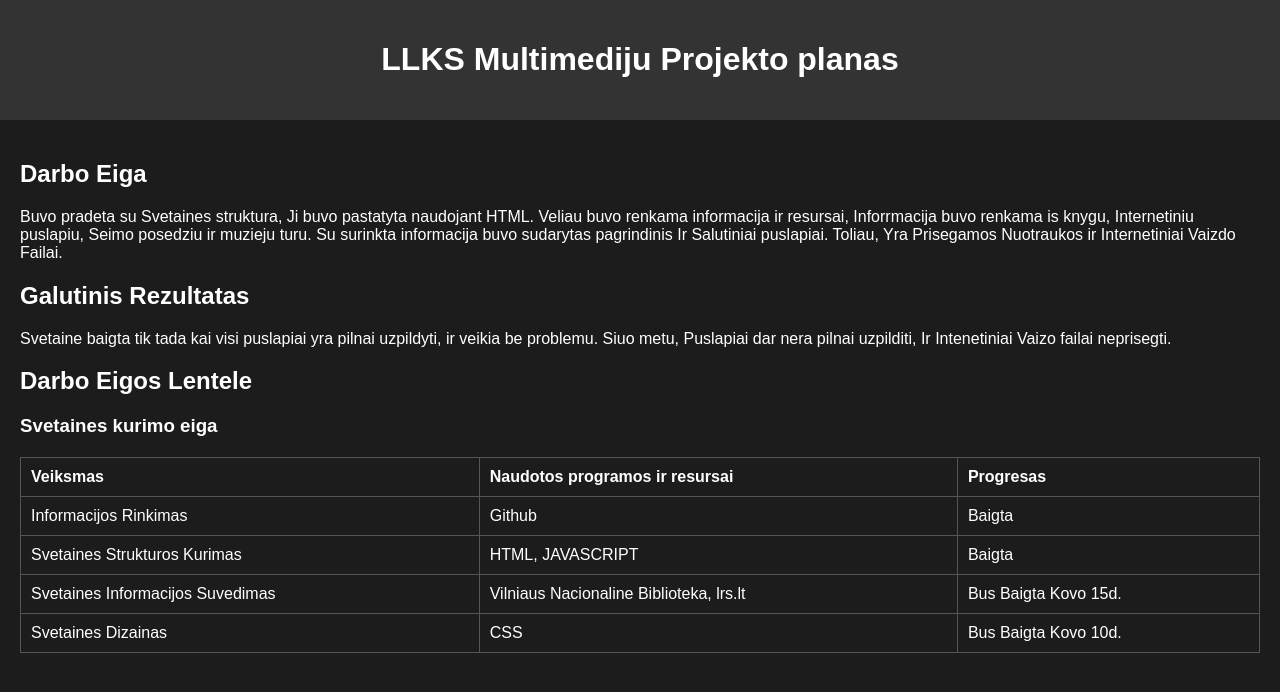
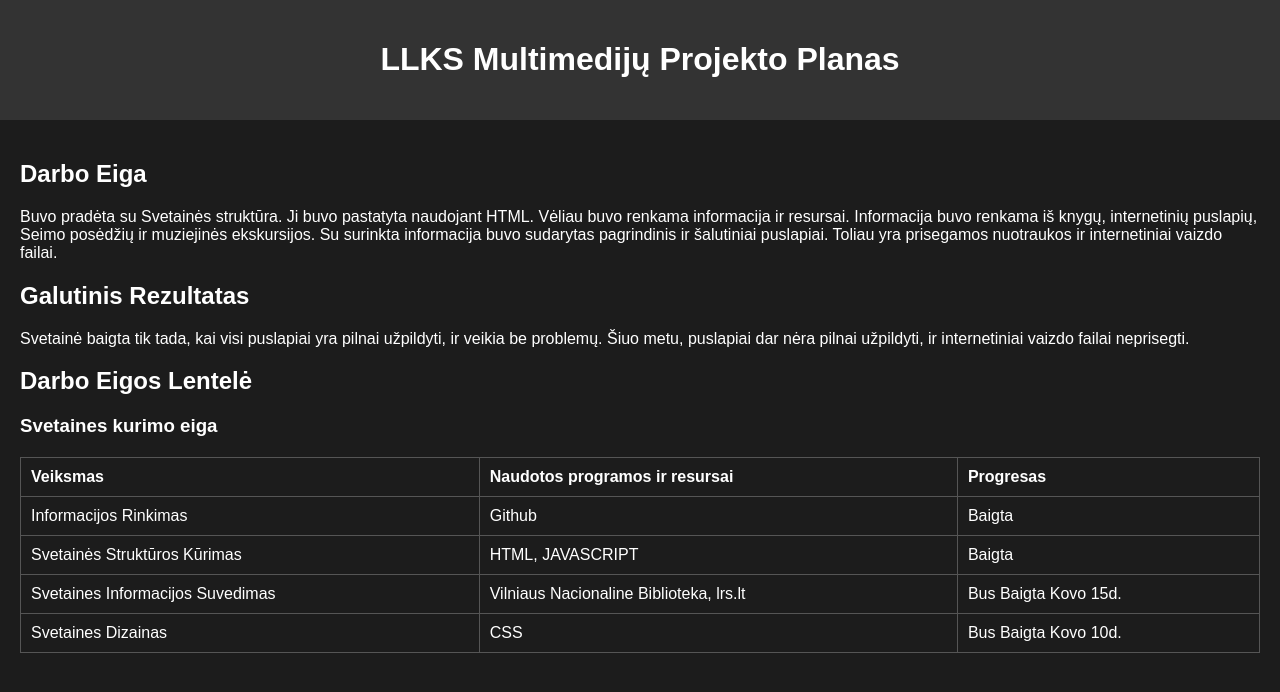
Before and after one commit to IlumCI/Planas, a plain HTML site: page index.html in a window 1280 px wide. Drawn offline with Linux system fonts and the light colour scheme.

Commit message:
Update index.html

```diff
--- a/index.html
+++ b/index.html
@@ -3,7 +3,7 @@
 <head>
   <meta charset="UTF-8">
   <meta name="viewport" content="width=device-width, initial-scale=1.0">
-  <title>Multimedia Project Plan</title>
+  <title>Multimedijų Projektas - planas</title>
   <style>
     body {
       background-color: #1c1c1c;
@@ -34,26 +34,26 @@
 </head>
 <body>
   <header>
-    <h1>LLKS Multimediju Projekto planas</h1>
+    <h1>LLKS Multimedijų Projekto Planas</h1>
   </header>
   <main>
     <section>
       <h2>Darbo Eiga</h2>
-      <p>
-        Buvo pradeta su Svetaines struktura, Ji buvo pastatyta naudojant HTML. Veliau buvo renkama informacija ir resursai, Inforrmacija buvo renkama is
-        knygu, Internetiniu puslapiu, Seimo posedziu ir muzieju turu. Su surinkta informacija buvo sudarytas pagrindinis Ir Salutiniai puslapiai. Toliau, Yra
-        Prisegamos Nuotraukos ir Internetiniai Vaizdo Failai.
-      </p>
+       <p>
+    Buvo pradėta su Svetainės struktūra. Ji buvo pastatyta naudojant HTML. Vėliau buvo renkama informacija ir resursai. Informacija buvo renkama iš
+    knygų, internetinių puslapių, Seimo posėdžių ir muziejinės ekskursijos. Su surinkta informacija buvo sudarytas pagrindinis ir šalutiniai puslapiai. Toliau yra
+    prisegamos nuotraukos ir internetiniai vaizdo failai.
+  </p>
     </section>
     <section>
       <h2>Galutinis Rezultatas</h2>
       <p>
-        Svetaine baigta tik tada kai visi puslapiai yra pilnai uzpildyti, ir veikia be problemu. Siuo metu, Puslapiai dar nera pilnai uzpilditi, Ir Intenetiniai
-        Vaizo failai neprisegti.
+        Svetainė baigta tik tada, kai visi puslapiai yra pilnai užpildyti, ir veikia be problemų.
+        Šiuo metu, puslapiai dar nėra pilnai užpildyti, ir internetiniai vaizdo failai neprisegti.
       </p>
     </section>
    <section>
-      <h2>Darbo Eigos Lentele</h2>
+      <h2>Darbo Eigos Lentelė</h2>
 
       <!-- Table 1: Content Planning -->
       <h3>Svetaines kurimo eiga</h3>
@@ -72,7 +72,7 @@
             <td>Baigta</td>
           </tr>
           <tr>
-            <td>Svetaines Strukturos Kurimas</td>
+            <td>Svetainės Struktūros Kūrimas</td>
             <td>HTML, JAVASCRIPT</td>
             <td>Baigta</td>
           </tr>
```
